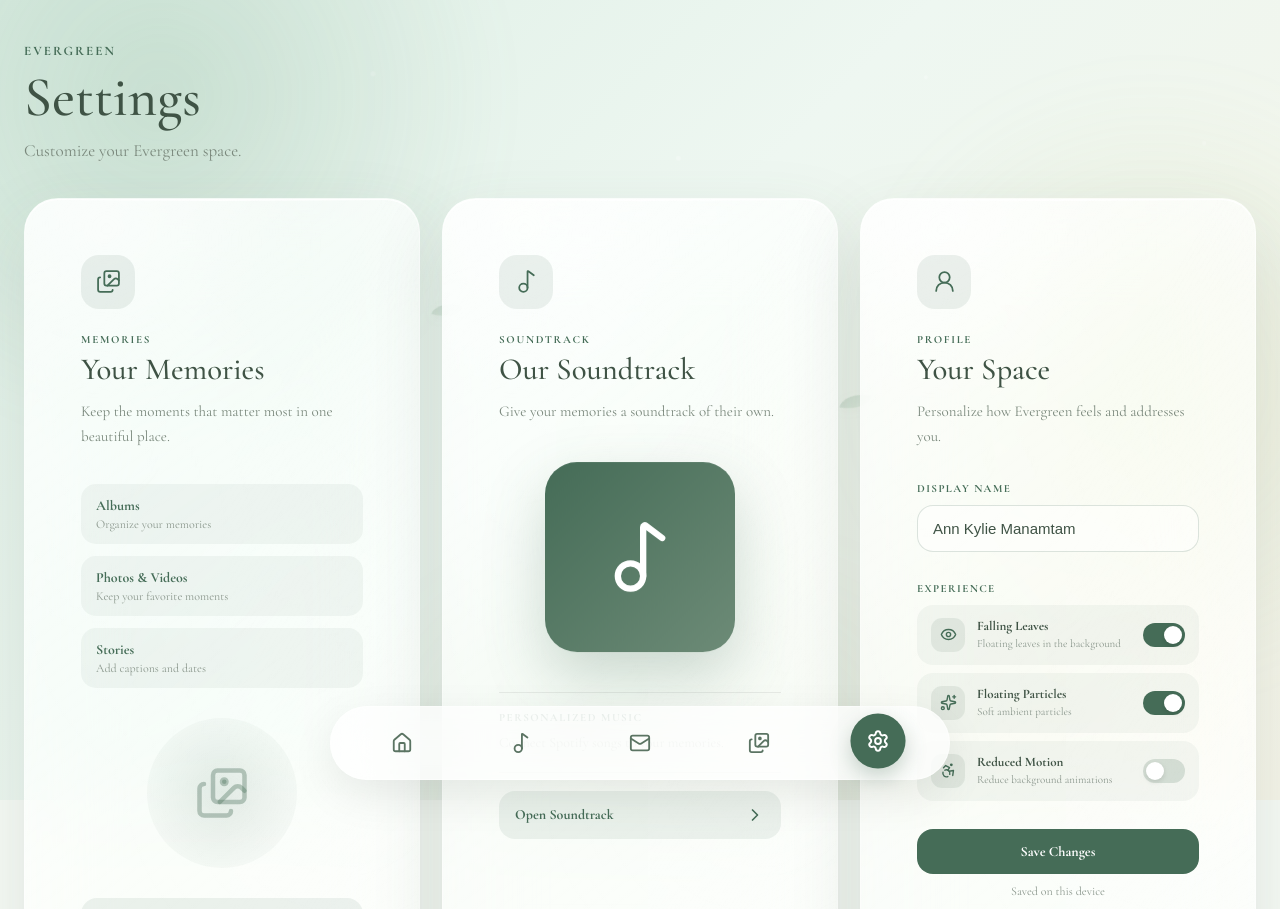
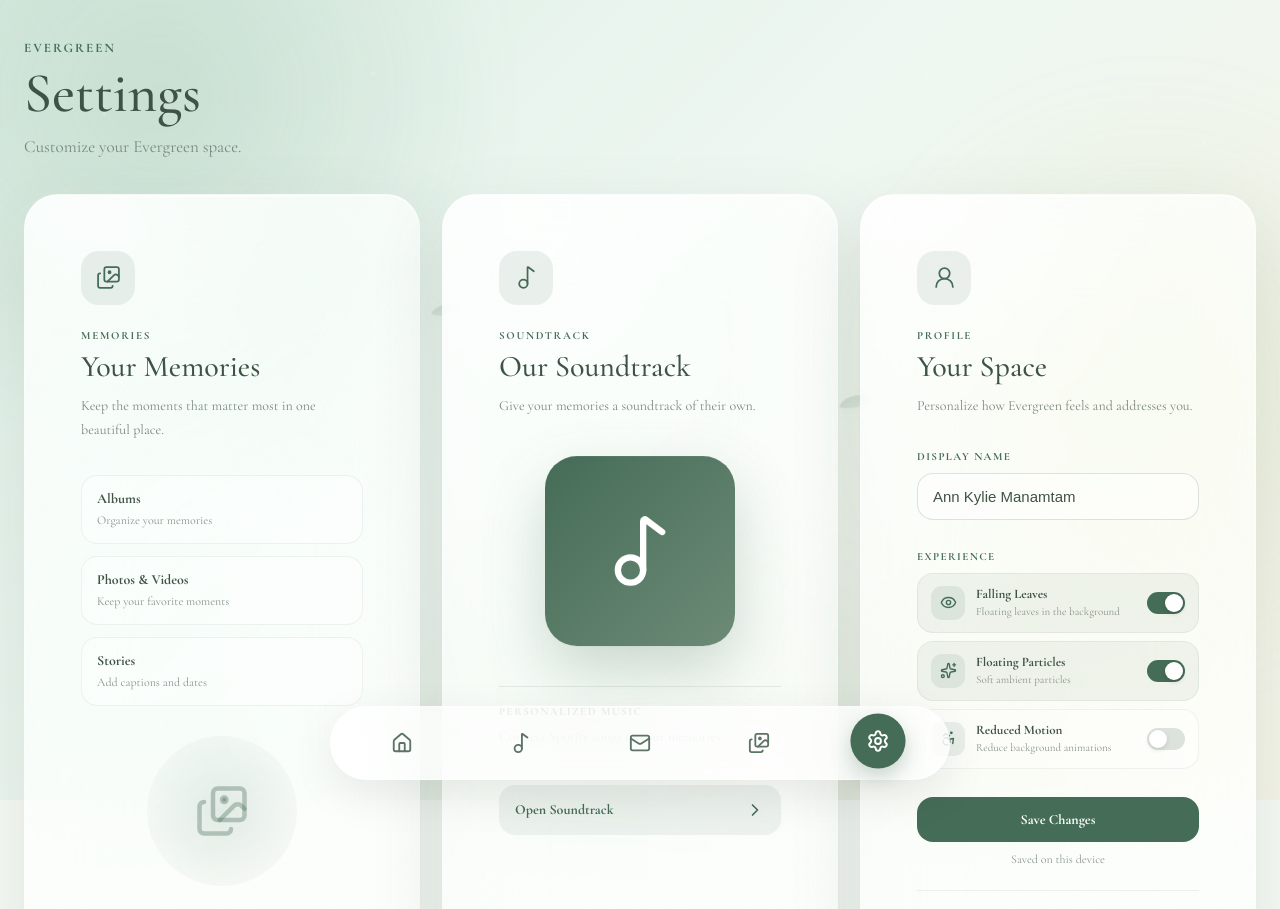
Before and after one commit to emmldbln/evergreen, a Next.js app: page /settings in a window 1280 px wide. Shown: the top 909 px of the page. Built offline with nearby package versions, Linux system fonts and the light colour scheme.

Commit message:
fix: settings memories bug (same name deletion of album) and add of secret button for admin

```diff
--- a/app/settings/page.tsx
+++ b/app/settings/page.tsx
@@ -1,6 +1,6 @@
 "use client";
 
-import { useEffect, useState } from "react";
+import { useEffect, useRef, useState } from "react";
 import Link from "next/link";
 import {
   UserRound,
@@ -49,8 +49,21 @@ export default function SettingsPage() {
      SECRET ADMIN
   ======================================================= */
 
-  const [secretTapCount, setSecretTapCount] =
-    useState(0);
+  /*
+   * The shield icon is the ONLY secret admin trigger.
+   *
+   * Three clicks within 1.5 seconds opens /admin.
+   *
+   * Refs are intentionally used here so the sequence
+   * does not depend on React state update timing.
+   */
+
+  const secretTapCount = useRef(0);
+
+  const secretTapTimer =
+    useRef<ReturnType<typeof setTimeout> | null>(
+      null
+    );
 
   /* =======================================================
      LOAD SAVED SETTINGS
@@ -62,6 +75,18 @@ export default function SettingsPage() {
 
     setDisplayName(profile.displayName);
     setExperience(experienceSettings);
+  }, []);
+
+  /* =======================================================
+     CLEANUP
+  ======================================================= */
+
+  useEffect(() => {
+    return () => {
+      if (secretTapTimer.current !== null) {
+        clearTimeout(secretTapTimer.current);
+      }
+    };
   }, []);
 
   /* =======================================================
@@ -107,24 +132,37 @@ export default function SettingsPage() {
   }
 
   /* =======================================================
-     SECRET ADMIN GESTURE
+     SECRET ADMIN
   ======================================================= */
 
   function handleSecretAdminTap() {
-    setSecretTapCount((current) => {
-      const next = current + 1;
+    if (secretTapTimer.current !== null) {
+      clearTimeout(secretTapTimer.current);
+      secretTapTimer.current = null;
+    }
 
-      if (next >= 5) {
-        window.location.href = "/admin";
-        return 0;
-      }
+    secretTapCount.current += 1;
 
-      return next;
-    });
+    /*
+     * Third click opens Admin CMS.
+     */
 
-    window.setTimeout(() => {
-      setSecretTapCount(0);
-    }, 1800);
+    if (secretTapCount.current >= 3) {
+      secretTapCount.current = 0;
+
+      window.location.assign("/admin");
+
+      return;
+    }
+
+    /*
+     * Reset if the user stops clicking.
+     */
+
+    secretTapTimer.current = setTimeout(() => {
+      secretTapCount.current = 0;
+      secretTapTimer.current = null;
+    }, 1500);
   }
 
   return (
@@ -151,29 +189,21 @@ export default function SettingsPage() {
             marginBottom: 34,
           }}
         >
-          <button
-            type="button"
-            onClick={handleSecretAdminTap}
+          {/* NOT CLICKABLE */}
+
+          <div
             style={{
-              appearance: "none",
-              border: "none",
-              background: "transparent",
-              padding: 0,
-              margin: 0,
-
               fontSize: 13,
               letterSpacing: 2,
               textTransform: "uppercase",
-
               color: "#456C57",
               fontWeight: 700,
-
-              cursor: "default",
+              userSelect: "none",
+              WebkitUserSelect: "none",
             }}
-            aria-label="Evergreen"
           >
             Evergreen
-          </button>
+          </div>
 
           <h1
             style={{
@@ -460,7 +490,9 @@ export default function SettingsPage() {
                 </p>
               </div>
 
-              {/* DISPLAY NAME */}
+              {/* =================================================
+                  DISPLAY NAME
+              ================================================= */}
 
               <section
                 style={{
@@ -498,7 +530,9 @@ export default function SettingsPage() {
                 />
               </section>
 
-              {/* EXPERIENCE */}
+              {/* =================================================
+                  EXPERIENCE
+              ================================================= */}
 
               <section
                 style={{
@@ -565,7 +599,9 @@ export default function SettingsPage() {
                 </div>
               </section>
 
-              {/* SAVE */}
+              {/* =================================================
+                  SAVE
+              ================================================= */}
 
               <div
                 style={{
@@ -614,13 +650,17 @@ export default function SettingsPage() {
                     textAlign: "center",
                     color: "#8A968C",
                     fontSize: 12,
+                    userSelect: "none",
+                    WebkitUserSelect: "none",
                   }}
                 >
                   Saved on this device
                 </p>
               </div>
 
-              {/* SECRET ADMIN */}
+              {/* =================================================
+                  SECRET ADMIN
+              ================================================= */}
 
               <div
                 style={{
@@ -632,17 +672,127 @@ export default function SettingsPage() {
                   color:
                     "rgba(69,108,87,.42)",
                   fontSize: 11,
+
+                  /*
+                   * IMPORTANT:
+                   * The surrounding footer cannot be selected.
+                   */
+                  userSelect: "none",
+                  WebkitUserSelect: "none",
+                  WebkitTouchCallout: "none",
                 }}
               >
-                <Shield
-                  size={13}
+                {/* =================================================
+                    ISOLATED SECRET BUTTON
+                ================================================= */}
+
+                <button
+                  type="button"
+                  aria-label="Admin access"
+                  onPointerDown={(event) => {
+                    /*
+                     * Prevent text selection and prevent the
+                     * pointer event from reaching anything else.
+                     */
+                    event.preventDefault();
+                    event.stopPropagation();
+                  }}
+                  onPointerUp={(event) => {
+                    event.preventDefault();
+                    event.stopPropagation();
+
+                    handleSecretAdminTap();
+                  }}
+                  onClick={(event) => {
+                    /*
+                     * Explicitly consume the click as well.
+                     */
+                    event.preventDefault();
+                    event.stopPropagation();
+                  }}
                   style={{
+                    appearance: "none",
+                    WebkitAppearance: "none",
+
+                    /*
+                     * The visible icon remains 13px,
+                     * but the actual hit target is 32x32.
+                     */
+                    width: 32,
+                    height: 32,
+
+                    padding: 0,
+                    margin: "0 4px 0 0",
+
+                    border: "none",
+                    outline: "none",
+
+                    borderRadius: "50%",
+
+                    background:
+                      "transparent",
+
+                    color: "inherit",
+
+                    display: "inline-flex",
+                    alignItems: "center",
+                    justifyContent: "center",
+
                     verticalAlign: "middle",
-                    marginRight: 5,
+
+                    cursor: "default",
+
+                    /*
+                     * Prevent selection on desktop.
+                     */
+                    userSelect: "none",
+                    WebkitUserSelect: "none",
+
+                    /*
+                     * Prevent long-press callouts on mobile.
+                     */
+                    WebkitTouchCallout: "none",
+
+                    /*
+                     * Keep pointer interaction isolated.
+                     */
+                    touchAction: "manipulation",
+
+                    position: "relative",
+                    zIndex: 100,
+
+                    /*
+                     * Prevent browser focus styling from
+                     * changing the visual appearance.
+                     */
+                    WebkitTapHighlightColor:
+                      "transparent",
                   }}
-                />
+                >
+                  <Shield
+                    size={13}
+                    strokeWidth={1.8}
+                    style={{
+                      pointerEvents: "none",
+                      userSelect: "none",
+                      WebkitUserSelect: "none",
+                    }}
+                  />
+                </button>
 
-                Personal settings
+                {/* =================================================
+                    NON-INTERACTIVE TEXT
+                ================================================= */}
+
+                <span
+                  style={{
+                    pointerEvents: "none",
+                    userSelect: "none",
+                    WebkitUserSelect: "none",
+                  }}
+                >
+                  Personal settings
+                </span>
               </div>
             </div>
           </GlassCard>
@@ -709,7 +859,7 @@ function PaneEyebrow({
         textTransform: "uppercase",
         fontWeight: 700,
         color: "#456C57",
-        marginBottom: 7,
+        marginBottom: 8,
       }}
     >
       {children}
@@ -747,17 +897,19 @@ function InfoRow({
   return (
     <div
       style={{
-        padding: "13px 15px",
-        borderRadius: 15,
+        padding: "14px 15px",
+        borderRadius: 16,
         background:
-          "rgba(69,108,87,.06)",
+          "rgba(255,255,255,.36)",
+        border:
+          "1px solid rgba(69,108,87,.08)",
       }}
     >
       <div
         style={{
           fontSize: 14,
           fontWeight: 700,
-          color: "#456C57",
+          color: "#3F5345",
         }}
       >
         {label}
@@ -765,9 +917,10 @@ function InfoRow({
 
       <div
         style={{
-          marginTop: 3,
+          marginTop: 4,
           fontSize: 12,
-          color: "#8A968C",
+          color: "#879289",
+          lineHeight: 1.5,
         }}
       >
         {description}
@@ -793,27 +946,27 @@ function ToggleRow({
     <button
       type="button"
       onClick={onToggle}
-      aria-pressed={enabled}
       style={{
         width: "100%",
-        border: "none",
+        border:
+          "1px solid rgba(69,108,87,.08)",
         borderRadius: 16,
-        padding: "13px 14px",
-        background:
-          "rgba(69,108,87,.055)",
-        color: "#3F5345",
+        padding: "12px 13px",
+        background: enabled
+          ? "rgba(69,108,87,.07)"
+          : "rgba(255,255,255,.36)",
         display: "flex",
         alignItems: "center",
-        gap: 12,
+        gap: 11,
         textAlign: "left",
         cursor: "pointer",
+        color: "#3F5345",
       }}
     >
       <div
         style={{
           width: 34,
           height: 34,
-          flexShrink: 0,
           borderRadius: 11,
           display: "flex",
           alignItems: "center",
@@ -821,6 +974,7 @@ function ToggleRow({
           background:
             "rgba(69,108,87,.10)",
           color: "#456C57",
+          flexShrink: 0,
         }}
       >
         {icon}
@@ -845,7 +999,7 @@ function ToggleRow({
           style={{
             marginTop: 2,
             fontSize: 11,
-            color: "#8A968C",
+            color: "#879289",
             lineHeight: 1.4,
           }}
         >
@@ -855,16 +1009,20 @@ function ToggleRow({
 
       <div
         style={{
-          width: 42,
-          height: 24,
-          flexShrink: 0,
+          width: 38,
+          height: 22,
           borderRadius: 999,
-          padding: 3,
-          boxSizing: "border-box",
+          padding: 2,
           background: enabled
             ? "#456C57"
             : "rgba(69,108,87,.18)",
-          transition: ".25s ease",
+          display: "flex",
+          alignItems: "center",
+          justifyContent: enabled
+            ? "flex-end"
+            : "flex-start",
+          transition: ".2s ease",
+          flexShrink: 0,
         }}
       >
         <div
@@ -873,10 +1031,6 @@ function ToggleRow({
             height: 18,
             borderRadius: "50%",
             background: "white",
-            transform: enabled
-              ? "translateX(18px)"
-              : "translateX(0)",
-            transition: ".25s ease",
             boxShadow:
               "0 2px 5px rgba(0,0,0,.12)",
           }}
@@ -892,19 +1046,18 @@ function ToggleRow({
 
 const paneTitleStyle: React.CSSProperties = {
   margin: 0,
-  fontSize:
-    "clamp(28px, 2.4vw, 36px)",
   fontFamily: "var(--font-serif)",
+  fontSize: 30,
+  lineHeight: 1.15,
   fontWeight: 500,
-  lineHeight: 1.1,
   color: "#3F5345",
 };
 
 const descriptionStyle: React.CSSProperties = {
-  margin: "12px 0 0",
+  margin: "10px 0 0",
+  fontSize: 14,
+  lineHeight: 1.65,
   color: "#7A887C",
-  fontSize: 15,
-  lineHeight: 1.7,
 };
 
 const largeLinkStyle: React.CSSProperties = {
@@ -913,13 +1066,12 @@ const largeLinkStyle: React.CSSProperties = {
   justifyContent: "space-between",
   width: "100%",
   boxSizing: "border-box",
-  padding: "14px 16px",
+  padding: "15px 16px",
   borderRadius: 16,
-  background:
-    "rgba(69,108,87,.09)",
+  background: "rgba(69,108,87,.08)",
   color: "#456C57",
   textDecoration: "none",
+  fontSize: 14,
   fontWeight: 700,
-  fontSize: 14,
   transition: ".25s ease",
 };
```
Also changed, not shown: app/api/memories/albums/route.ts (+38 -20 lines), lib/google-drive.ts (+146 -39 lines).
